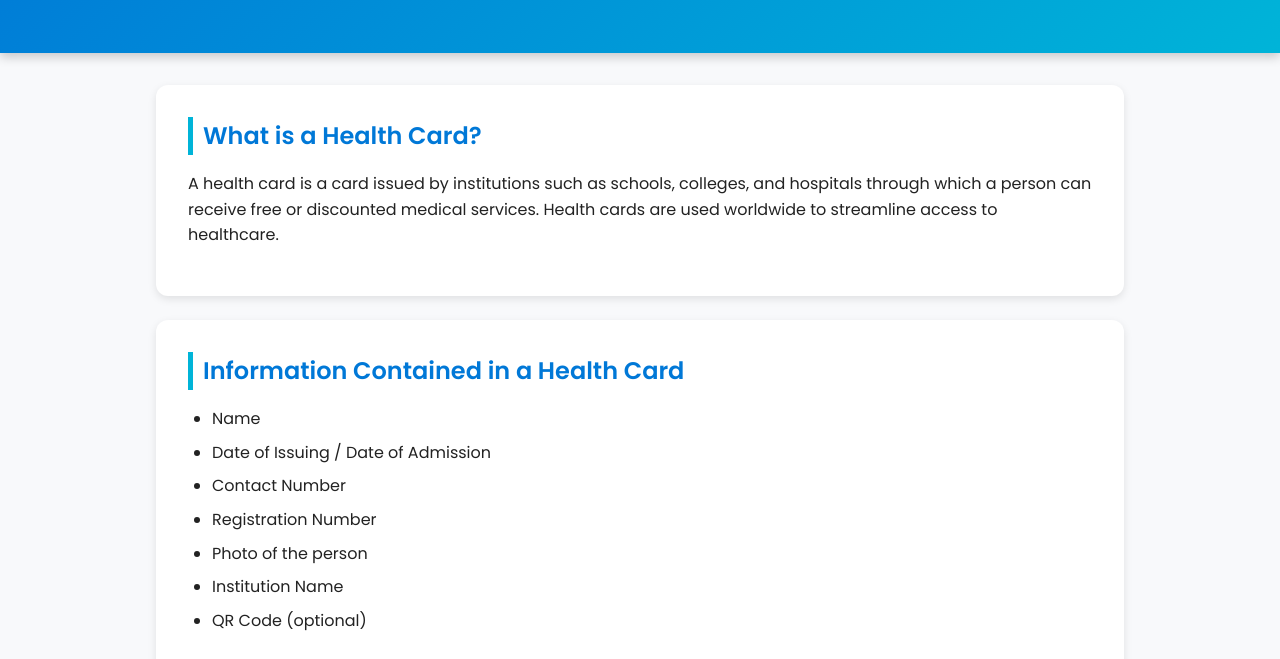
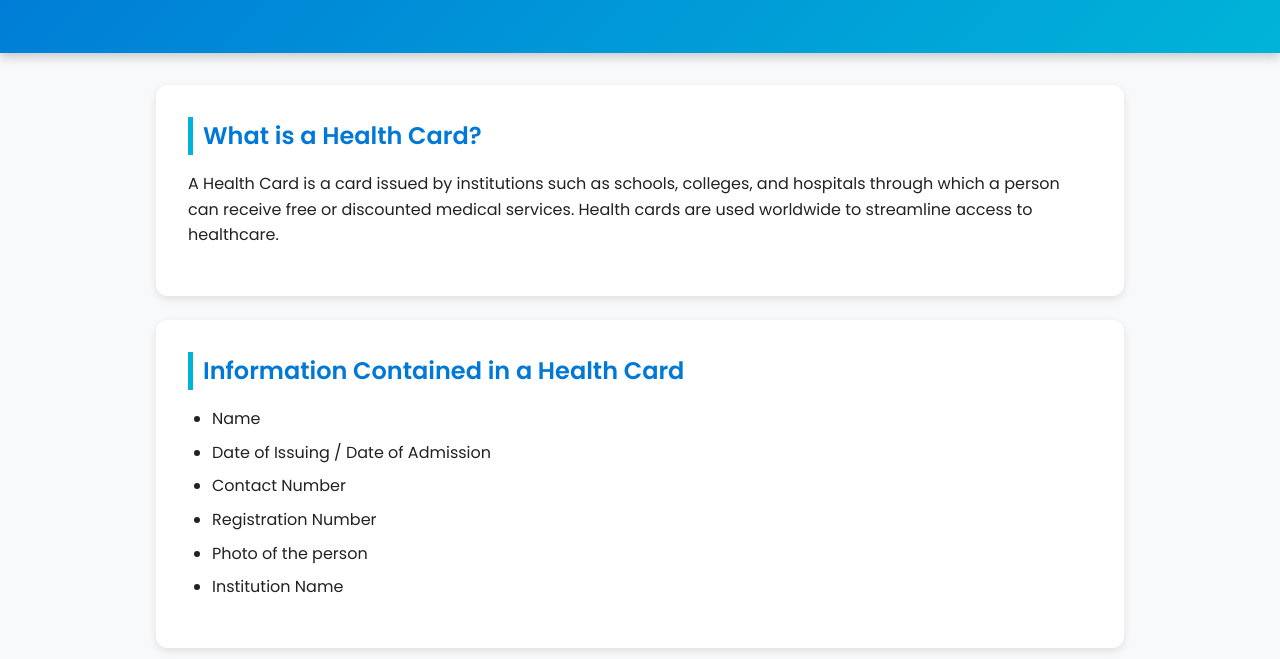
Before and after one commit to NeamulIslamFahim/Health-Card-Generator, a plain HTML site: page index.html in a window 1280 px wide. Shown: the part 141-800 px from the top of the page. Drawn offline with Linux system fonts and the light colour scheme.

Commit message:
Update index.html

```diff
--- a/index.html
+++ b/index.html
@@ -34,7 +34,7 @@
   <main>
     <section>
       <h2>What is a Health Card?</h2>
-      <p>A health card is a card issued by institutions such as schools, colleges, and hospitals through which a person can receive free or discounted medical services. Health cards are used worldwide to streamline access to healthcare.</p>
+      <p>A Health Card is a card issued by institutions such as schools, colleges, and hospitals through which a person can receive free or discounted medical services. Health cards are used worldwide to streamline access to healthcare.</p>
     </section>
 
     <section>
@@ -46,7 +46,6 @@
         <li>Registration Number</li>
         <li>Photo of the person</li>
         <li>Institution Name</li>
-        <li>QR Code (optional)</li>
       </ul>
     </section>
 
@@ -75,7 +74,6 @@
           <source src="https://user-images.githubusercontent.com/71332807/121225790-b36a8f00-c8ab-11eb-8a46-30b1e46130b7.mp4" type="video/mp4">
           Your browser does not support the video tag.
         </video>
-        <a class="btn" href="https://github.com/NeamulIslamFahim/Health-Card-Generator/releases/download/v1.0/HealthCardGenerator.zip" target="_blank">Download Software</a>
       </div>
     </section>
 
```
